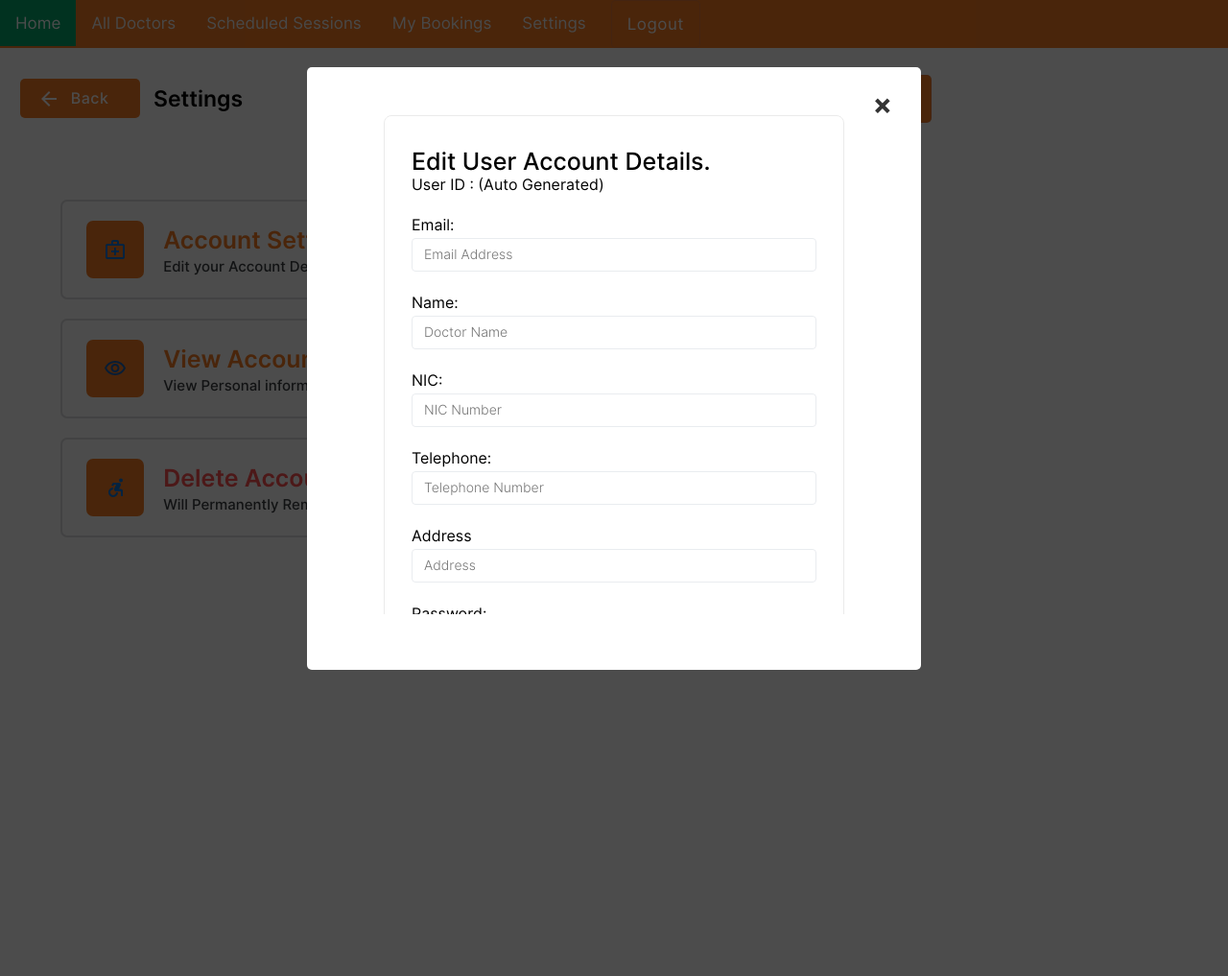
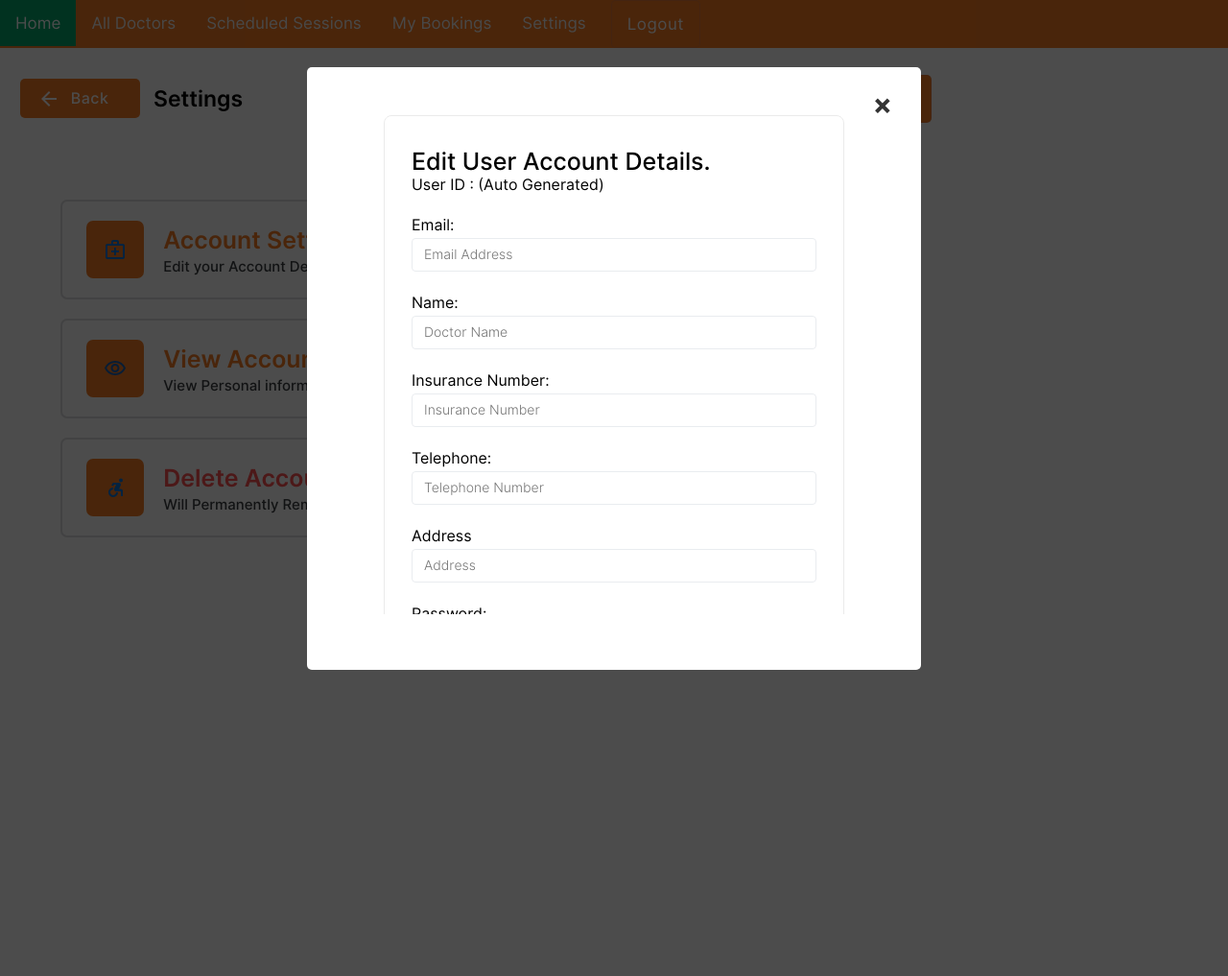
Before and after one commit to nikhilScaleup/HealthConnectPro, a PHP site: page /patient/settings.php?action=edit&error=3&id= in a window 1280 px wide. Shown: the whole page at 96% size. Run offline with PHP 8.4, Linux system fonts and the light colour scheme; a user stored in the database is signed in; data comes from the database, SQL or seed files in the repository; data that the repository does not hold is empty.

Commit message:
Update settings.php

```diff
--- a/patient/settings.php
+++ b/patient/settings.php
@@ -390,7 +390,7 @@
                             </tr>
                             <tr>
                                 <td class="label-td" colspan="2">
-                                    <label for="nic" class="form-label">NIC: </label>
+                                    <label for="nic" class="form-label">Insurance Number: </label>
                                 </td>
                             </tr>
                             <tr>
@@ -522,12 +522,12 @@
 
                                     <tr>
                                         <td class="label-td" colspan="2">
-                                            <label for="nic" class="form-label">NIC: </label>
+                                            <label for="nic" class="form-label">Insurance Number: </label>
                                         </td>
                                     </tr>
                                     <tr>
                                         <td class="label-td" colspan="2">
-                                            <input type="text" name="nic" class="input-text" placeholder="NIC Number" value="'.$nic.'" required><br>
+                                            <input type="text" name="nic" class="input-text" placeholder="Insurance Number" value="'.$nic.'" required><br>
                                         </td>
                                     </tr>
                                     <tr>
```
